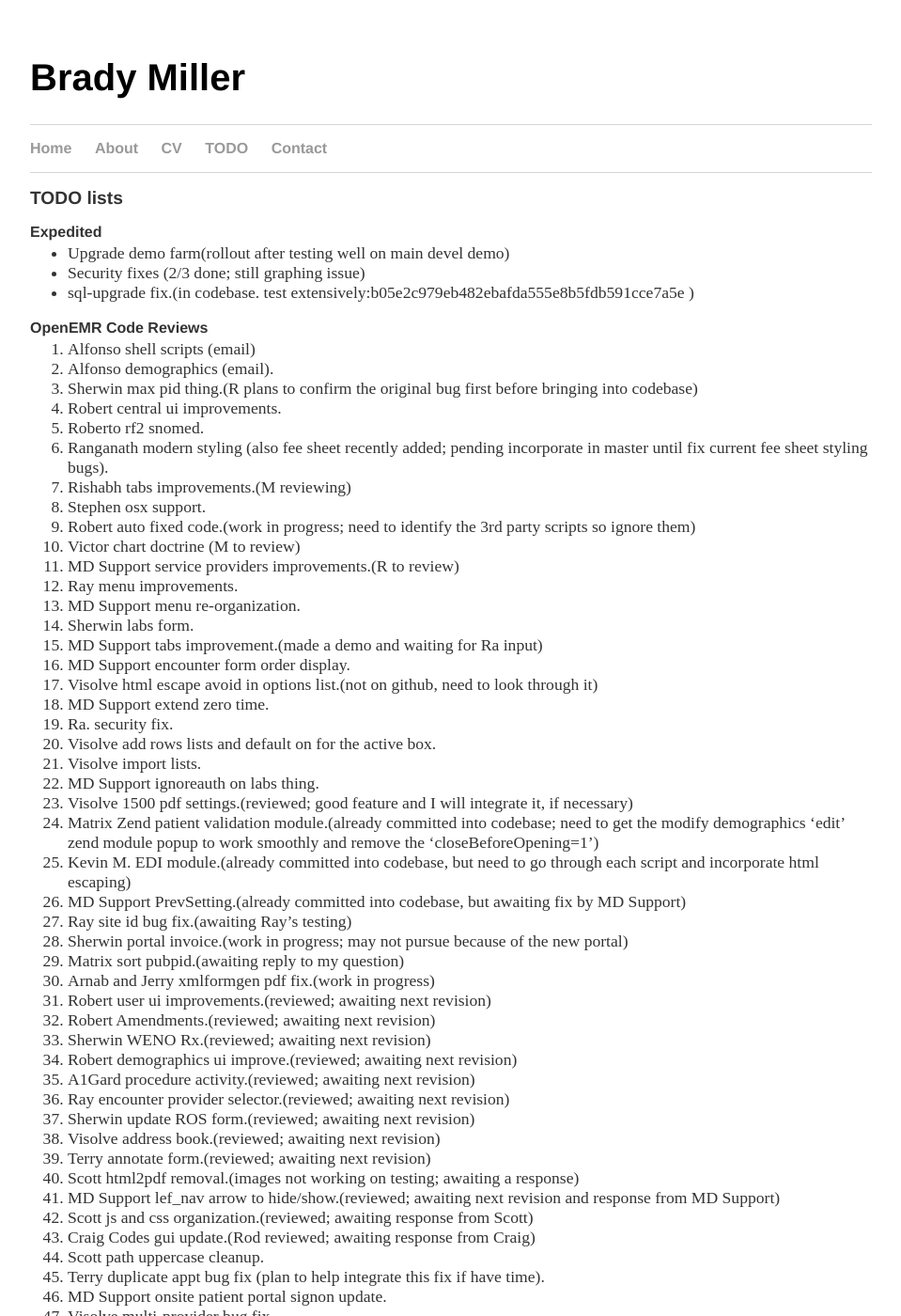
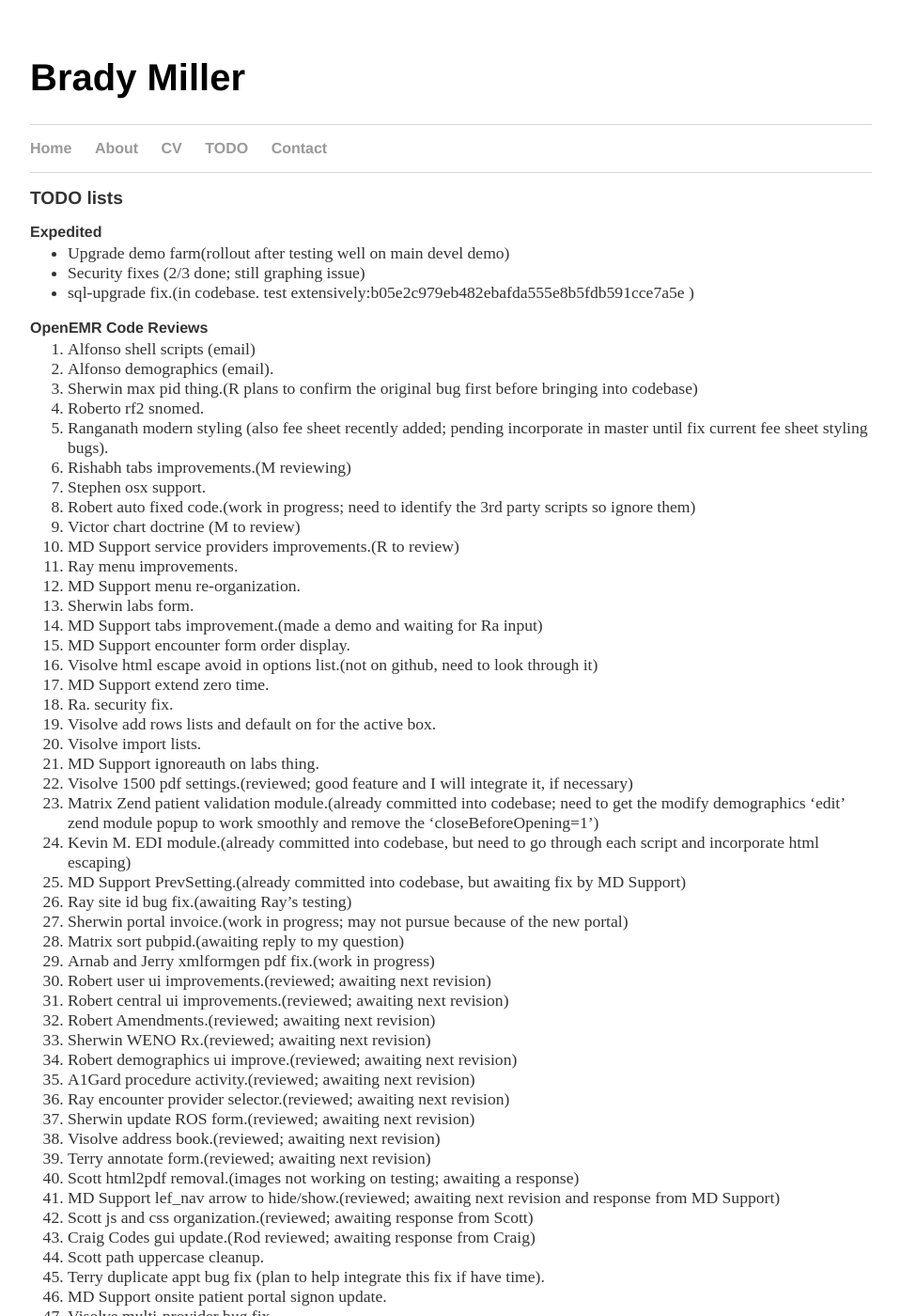
Before and after one commit to bradymiller/bradymiller.github.io, a Jekyll site: the page built from todo/index.md, in a window 1280 px wide and 1400 px high. Shown: the whole window at 94% size, without its empty margins (160-1119 px from the left). Built offline with Jekyll 4.4.1, drawn with Linux system fonts in a browser that asks for light colours; our own code applies the rules of GitHub Pages for plain Markdown files.

Commit message:
Update index.md

```diff
--- a/todo/index.md
+++ b/todo/index.md
@@ -40,6 +39,7 @@
 1. Matrix sort pubpid.(awaiting reply to my question)
 1. Arnab and Jerry xmlformgen pdf fix.(work in progress)
 1. Robert user ui improvements.(reviewed; awaiting next revision)
+1. Robert central ui improvements.(reviewed; awaiting next revision)
 1. Robert Amendments.(reviewed; awaiting next revision)
 1. Sherwin WENO Rx.(reviewed; awaiting next revision)
 1. Robert demographics ui improve.(reviewed; awaiting next revision)
```
Also changed, not shown: other parts of todo/index.md (+0 -1 lines).
